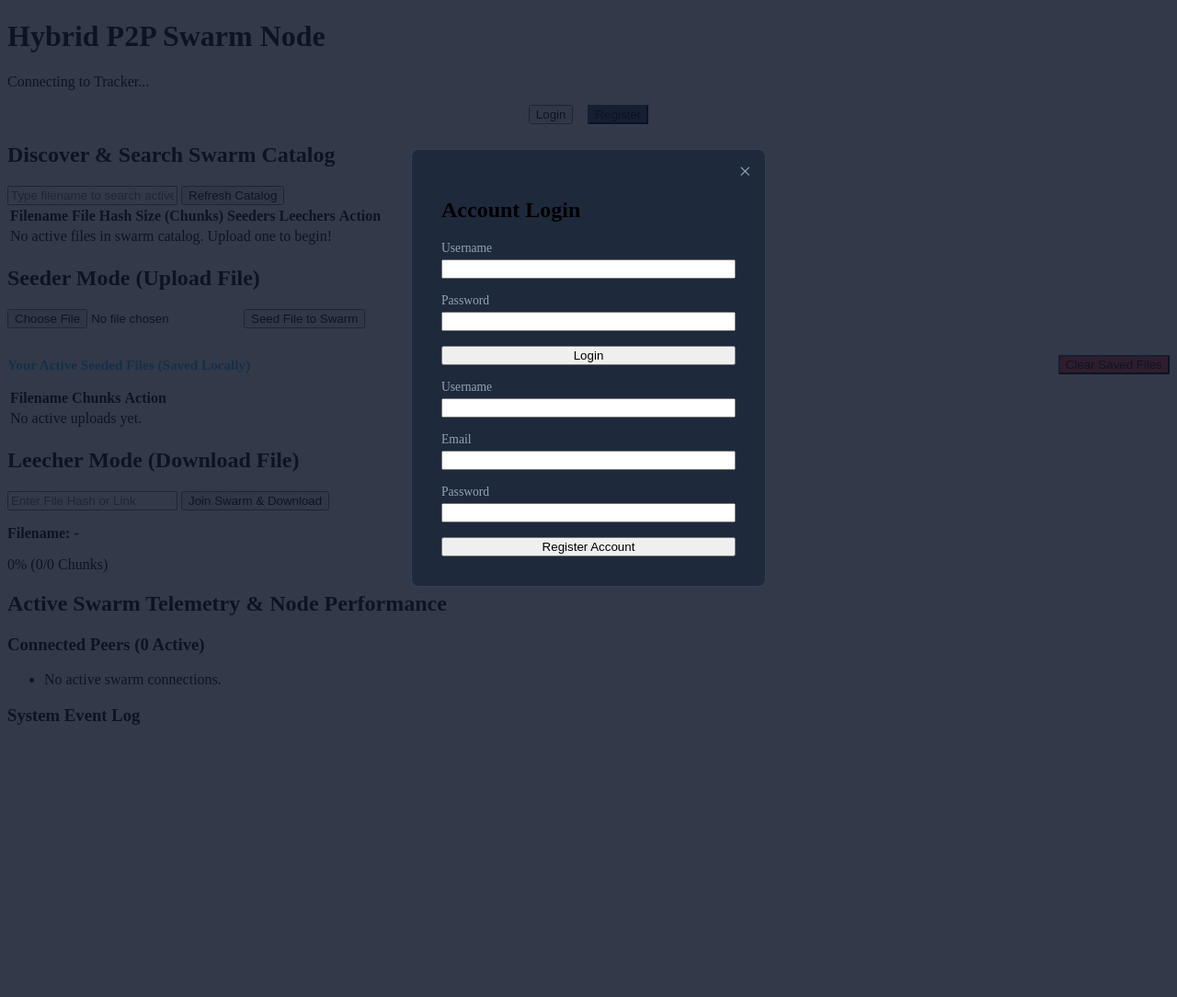
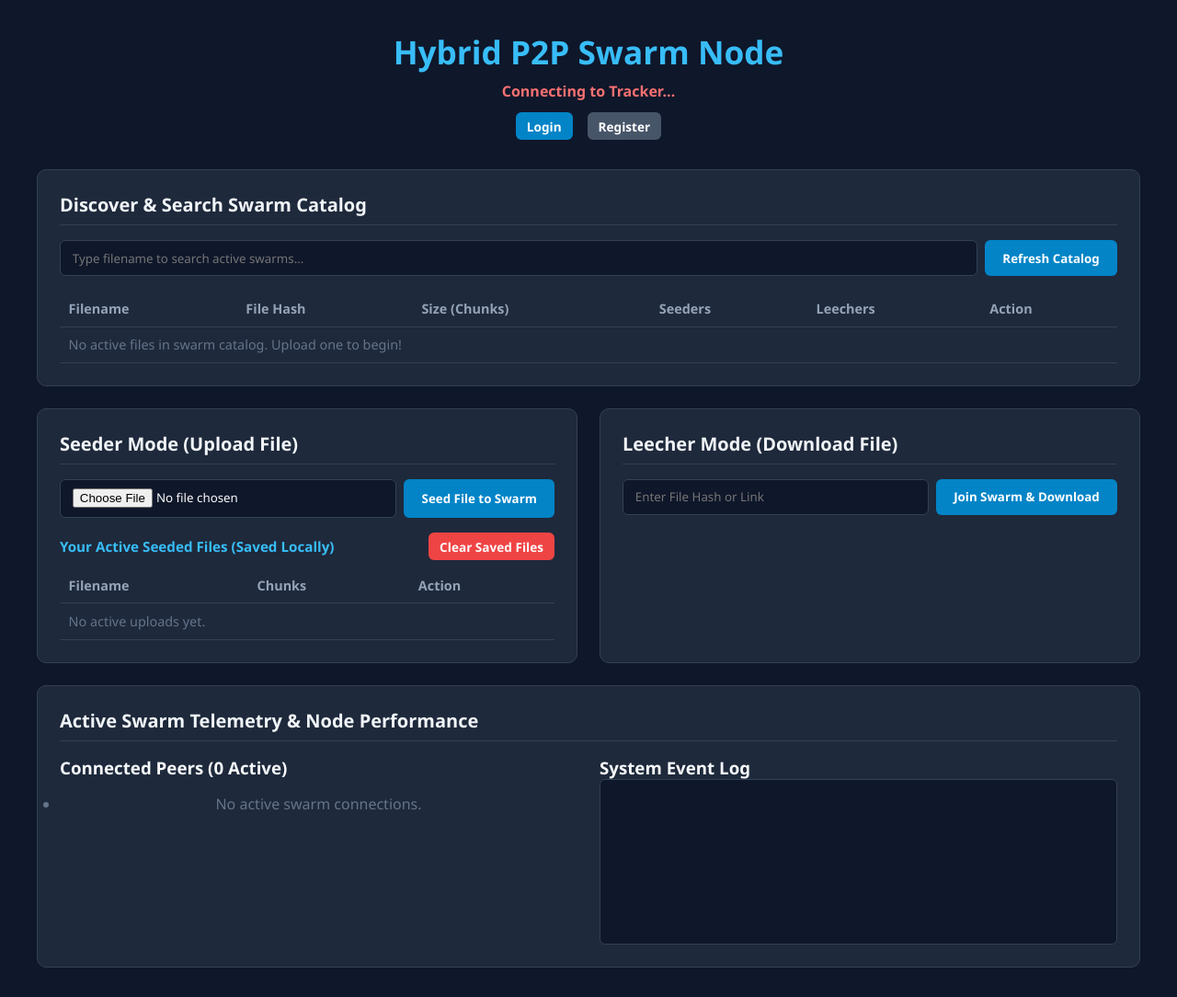
Before and after one commit to Moulicodes/p2p-swarm-app, a Flask app: page / in a window 1280 px wide. Shown: the whole page at 92% size. Before the commit the page ends 788 px from the top, so only its background shows below. Run offline with Flask 3, Linux system fonts and the light colour scheme; some libraries are stand-ins or nearby versions.

Commit message:
Fix modal form stacking and add cache-busting to style.css

```diff
--- a/static/css/style.css
+++ b/static/css/style.css
@@ -1,4 +1,36 @@
-/* Auth Bar & Modals */
+* {
+    box-sizing: border-box;
+    margin: 0;
+    padding: 0;
+    font-family: 'Segoe UI', Tahoma, Geneva, Verdana, sans-serif;
+}
+
+body {
+    background-color: #0f172a;
+    color: #f8fafc;
+    min-height: 100vh;
+    padding: 2rem;
+}
+
+.container {
+    max-width: 1200px;
+    margin: 0 auto;
+}
+
+header {
+    text-align: center;
+    margin-bottom: 2rem;
+}
+
+header h1 {
+    font-size: 2.2rem;
+    color: #38bdf8;
+    margin-bottom: 0.5rem;
+}
+
+.status-online { color: #4ade80; font-weight: bold; }
+.status-offline { color: #f87171; font-weight: bold; }
+
 .auth-bar {
     margin-top: 0.75rem;
     display: flex;
@@ -7,10 +39,100 @@
     gap: 1rem;
     font-size: 0.9rem;
 }
+
+.grid-layout {
+    display: grid;
+    grid-template-columns: repeat(2, 1fr);
+    gap: 1.5rem;
+}
+
+.card {
+    background-color: #1e293b;
+    border: 1px solid #334155;
+    border-radius: 10px;
+    padding: 1.5rem;
+}
+
+.full-width {
+    grid-column: span 2;
+}
+
+.card h2 {
+    font-size: 1.25rem;
+    color: #f1f5f9;
+    margin-bottom: 1rem;
+    border-bottom: 1px solid #334155;
+    padding-bottom: 0.5rem;
+}
+
+.input-group {
+    display: flex;
+    gap: 0.5rem;
+    margin-bottom: 1rem;
+}
+
+input[type="text"], input[type="email"], input[type="password"], input[type="file"] {
+    flex: 1;
+    background-color: #0f172a;
+    border: 1px solid #334155;
+    color: #f8fafc;
+    padding: 0.6rem 0.8rem;
+    border-radius: 6px;
+}
+
+button, .btn-small {
+    background-color: #0284c7;
+    color: white;
+    border: none;
+    padding: 0.6rem 1.2rem;
+    border-radius: 6px;
+    cursor: pointer;
+    font-weight: 600;
+    transition: background 0.2s;
+}
+
+button:hover { background-color: #0369a1; }
+.btn-small { padding: 0.35rem 0.75rem; font-size: 0.85rem; }
 .btn-secondary { background: #475569; }
+.btn-secondary:hover { background: #334155; }
 .btn-danger { background: #ef4444; }
 .btn-danger:hover { background: #dc2626; }
 
+.data-table {
+    width: 100%;
+    border-collapse: collapse;
+    margin-top: 0.5rem;
+}
+
+.data-table th, .data-table td {
+    padding: 0.6rem;
+    text-align: left;
+    border-bottom: 1px solid #334155;
+    font-size: 0.9rem;
+}
+
+.data-table th { color: #94a3b8; }
+.empty-msg { text-align: center; color: #64748b; padding: 1rem; }
+
+.telemetry-grid {
+    display: grid;
+    grid-template-columns: 1fr 1fr;
+    gap: 1.5rem;
+}
+
+.log-window {
+    background-color: #0f172a;
+    border: 1px solid #334155;
+    border-radius: 6px;
+    height: 180px;
+    overflow-y: auto;
+    padding: 0.75rem;
+    font-family: monospace;
+    font-size: 0.82rem;
+    color: #38bdf8;
+}
+
+/* Modal */
 .modal {
     position: fixed;
     top: 0; left: 0;
@@ -21,14 +143,16 @@
     align-items: center;
     z-index: 1000;
 }
+
 .modal-content {
     background: #1e293b;
     padding: 2rem;
-    border-radius: 8px;
+    border-radius: 10px;
     border: 1px solid #334155;
-    width: 320px;
+    width: 360px;
     position: relative;
 }
+
 .close-btn {
     position: absolute;
     top: 10px; right: 15px;
@@ -36,13 +160,35 @@
     cursor: pointer;
     color: #94a3b8;
 }
+
 .form-group {
     margin-top: 1rem;
     display: flex;
     flex-direction: column;
-    gap: 0.25rem;
+    gap: 0.35rem;
 }
+
 .form-group label {
     font-size: 0.85rem;
     color: #94a3b8;
 }
+
+#toast-container {
+    position: fixed;
+    bottom: 20px; right: 20px;
+    display: flex;
+    flex-direction: column;
+    gap: 10px;
+    z-index: 2000;
+}
+
+.toast {
+    background: #1e293b;
+    color: #fff;
+    padding: 0.75rem 1.25rem;
+    border-radius: 6px;
+    border-left: 4px solid #0284c7;
+    box-shadow: 0 4px 12px rgba(0,0,0,0.3);
+}
+.toast-success { border-left-color: #22c55e; }
+.toast-error { border-left-color: #ef4444; }
--- a/templates/index.html
+++ b/templates/index.html
@@ -4,7 +4,7 @@
     <meta charset="UTF-8">
     <meta name="viewport" content="width=device-width, initial-scale=1.0">
     <title>Hybrid P2P Swarm File Transfer</title>
-    <link rel="stylesheet" href="{{ url_for('static', filename='css/style.css') }}">
+    <link rel="stylesheet" href="{{ url_for('static', filename='css/style.css') }}?v=2.0">
     <script src="https://cdn.socket.io/4.7.4/socket.io.min.js"></script>
 </head>
 <body>
@@ -15,7 +15,6 @@
             <h1>Hybrid P2P Swarm Node</h1>
             <p id="node-status" class="status-offline">Connecting to Tracker...</p>
 
-            <!-- Auth Status / Login Bar -->
             <div id="auth-bar" class="auth-bar">
                 {% if current_user.is_authenticated %}
                     <span>Logged in as <strong>{{ current_user.username }}</strong> ({{ current_user.node_id }})</span>
@@ -27,7 +26,6 @@
             </div>
         </header>
 
-        <!-- Flash Messages -->
         {% with messages = get_flashed_messages(with_categories=true) %}
             {% if messages %}
                 <div class="flash-messages">
@@ -39,7 +37,7 @@
         {% endwith %}
 
         <main class="grid-layout">
-            <!-- File Search Catalog Bar -->
+            <!-- Search Catalog -->
             <section class="card full-width">
                 <h2>Discover & Search Swarm Catalog</h2>
                 <div class="input-group search-bar">
@@ -99,7 +97,7 @@
                     <input type="text" id="hash-input" placeholder="Enter File Hash or Link">
                     <button id="join-btn" onclick="joinSwarmAndDownload()">Join Swarm & Download</button>
                 </div>
-                <div id="download-progress-box" class="info-box hidden">
+                <div id="download-progress-box" class="info-box" style="display: none;">
                     <p><strong>Filename:</strong> <span id="dl-filename">-</span></p>
                     <div class="progress-bar-container">
                         <div id="progress-fill" class="progress-fill"></div>
@@ -108,7 +106,7 @@
                 </div>
             </section>
 
-            <!-- Swarm Telemetry Section -->
+            <!-- Telemetry -->
             <section class="card full-width">
                 <h2>Active Swarm Telemetry & Node Performance</h2>
                 <div class="telemetry-grid">
@@ -128,7 +126,7 @@
     </div>
 
     <!-- Auth Modal Form -->
-    <div id="auth-modal" class="modal hidden">
+    <div id="auth-modal" class="modal" style="display: none;">
         <div class="modal-content">
             <span class="close-btn" onclick="toggleAuthModal()">&times;</span>
             <h2 id="modal-title">Account Login</h2>
@@ -142,10 +140,10 @@
                     <label>Password</label>
                     <input type="password" name="password" required>
                 </div>
-                <button type="submit" style="width:100%; margin-top:1rem;">Login</button>
+                <button type="submit" style="width:100%; margin-top:1.25rem;">Login</button>
             </form>
 
-            <form id="register-form" action="/register" method="POST" class="hidden">
+            <form id="register-form" action="/register" method="POST" style="display: none;">
                 <div class="form-group">
                     <label>Username</label>
                     <input type="text" name="username" required>
@@ -158,7 +156,7 @@
                     <label>Password</label>
                     <input type="password" name="password" required>
                 </div>
-                <button type="submit" style="width:100%; margin-top:1rem;">Register Account</button>
+                <button type="submit" style="width:100%; margin-top:1.25rem;">Register Account</button>
             </form>
         </div>
     </div>
@@ -171,19 +169,19 @@
             const title = document.getElementById('modal-title');
 
             if (!mode) {
-                modal.classList.add('hidden');
+                modal.style.display = 'none';
                 return;
             }
 
-            modal.classList.remove('hidden');
+            modal.style.display = 'flex';
             if (mode === 'login') {
                 title.textContent = 'Account Login';
-                loginForm.classList.remove('hidden');
-                regForm.classList.add('hidden');
+                loginForm.style.display = 'block';
+                regForm.style.display = 'none';
             } else {
                 title.textContent = 'Register Account';
-                loginForm.classList.add('hidden');
-                regForm.classList.remove('hidden');
+                loginForm.style.display = 'none';
+                regForm.style.display = 'block';
             }
         }
     </script>
```
